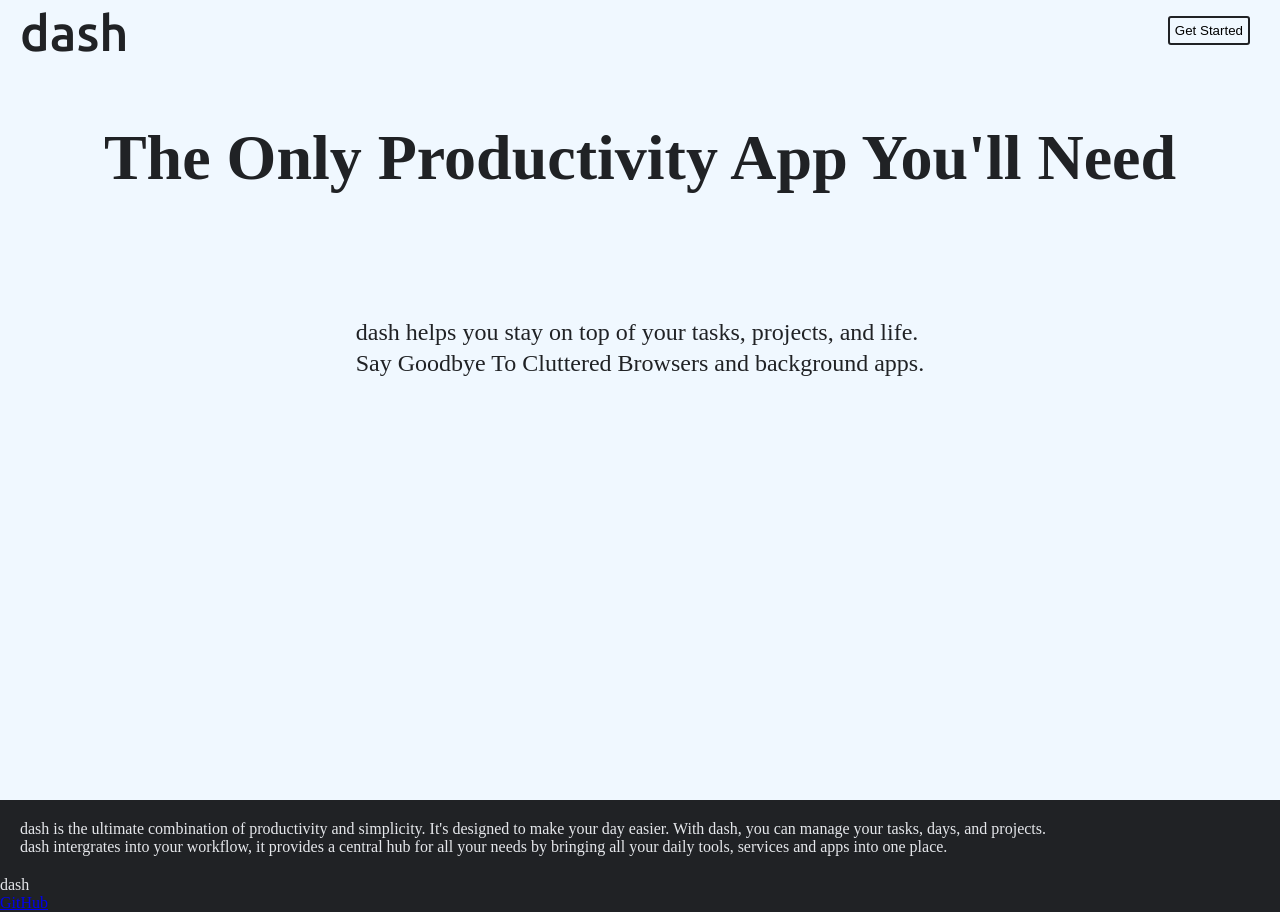
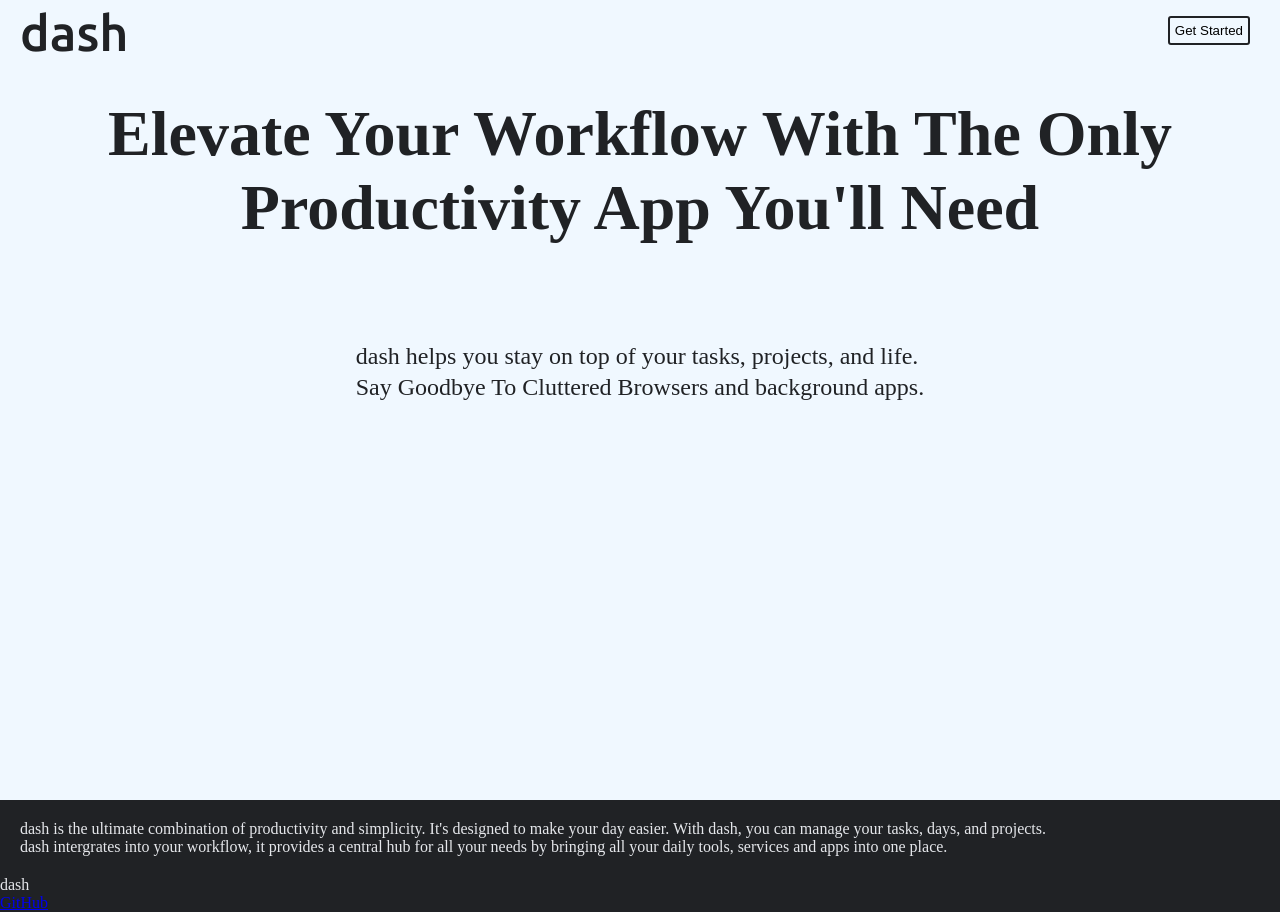
Before and after one commit to sricharanandra/dash, a React (Vite) app: page /notes in a window 1280 px wide. Built offline with nearby package versions, Linux system fonts and the light colour scheme.

Commit message:
minor changes

```diff
--- a/src/components/LandingPage.jsx
+++ b/src/components/LandingPage.jsx
@@ -12,13 +12,15 @@ function LandingPage({ onButtonClick }) {
         </nav>
         <section className="hero-section">
           <div className="hero-caption">
-            The Only Productivity App You'll Need
+            Elevate Your Workflow With The Only Productivity App You'll Need
           </div>
           <div className="hero-subtext">
-            <span>
+            <div className="subtext">
               dash helps you stay on top of your tasks, projects, and life.
-            </span>
-            <span>Say Goodbye To Cluttered Browsers and background apps.</span>
+            </div>
+            <div className="subtext">
+              Say Goodbye To Cluttered Browsers and background apps.
+            </div>
           </div>
         </section>
 
--- a/src/styles/LandingPage.css
+++ b/src/styles/LandingPage.css
@@ -115,6 +115,7 @@ button {
    font-weight: bold;
    background-color: aliceblue;
    margin-bottom: 0px;
+   text-align: center;
  }
 
  .hero-subtext {
@@ -127,7 +128,7 @@ button {
    background-color: aliceblue;
  }
 
- span{
+ .subtext{
   background-color: aliceblue;
   padding:2px;
  }
```
